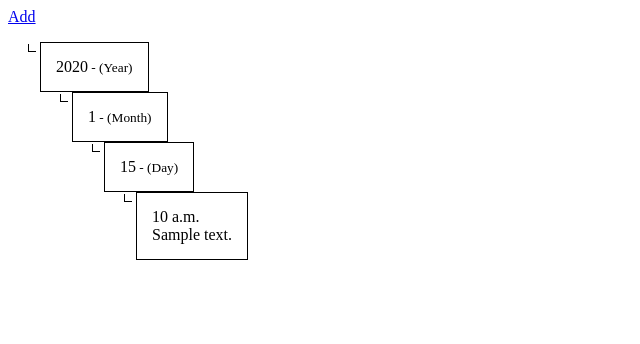
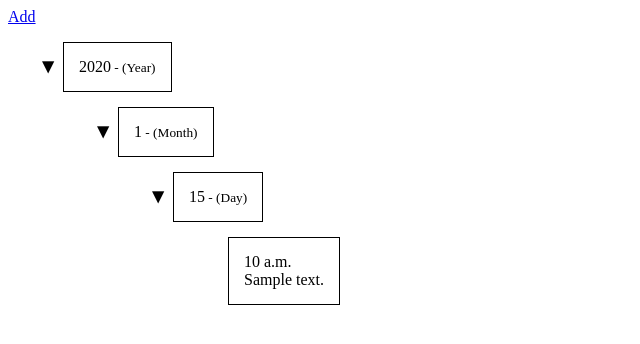
Before and after one commit to shivams906/diary, a Django app: page /entries/ in a window 1280 px wide. Shown: the top 344 px of the page, without its empty margins (0-640 px from the left). Run offline with Django 3.2, Linux system fonts and the light colour scheme; tables that the repository leaves empty hold one stand-in row (values such as "Sample post"); some libraries are stand-ins or nearby versions.

Commit message:
changes css and other things to use carets to represent nested list view

```diff
--- a/entries/static/entries/css/style.css
+++ b/entries/static/entries/css/style.css
@@ -1,43 +1,28 @@
 * {
   box-sizing: border-box; }
 
-main {
-  position: relative; }
 main ul {
+  list-style: none; }
+  main ul li {
     position: relative;
-    list-style: none;
-    padding-left: 32px; }
-    main ul li {
-      position: relative; }
+    margin: 15px; }
   main ul .entry {
     padding: 15px;
     border: 1px solid;
     width: max-content; }
-    main ul .box {
+  main ul .caret {
     cursor: pointer;
     display: block;
     border: 1px solid;
     padding: 15px;
     width: max-content; }
-    main ul .box:hover {
+  main ul .caret:hover {
     background-color: #ccc; }
-    main ul li::before {
-      content: "";
+  main ul .caret::before {
+    content: "\25B6";
     position: absolute;
-      left: -12px;
-      border-top: 1px solid #000;
-      top: 9px;
-      width: 8px;
-      height: 0; }
-    main ul li::after {
-      content: "";
-      position: absolute;
-      left: -12px;
-      border-left: 1px solid #000;
-      height: 100%;
-      width: 0px;
-      top: 2px; }
-    main ul li:last-child::after {
-      height: 8px; }
+    left: -20px; }
+  main ul .caret-down:before {
+    transform: rotate(90deg); }
 
 /*# sourceMappingURL=style.css.map */
--- a/entries/static/entries/list.js
+++ b/entries/static/entries/list.js
@@ -1,9 +1,10 @@
-window.Entries = {}
+window.Entries = {};
 window.Entries.initialize = function () {
-    $('.box').on('click', function () {
+    $('.caret').on('click', function () {
         $(this).siblings('ul').toggle();
+        $(this).toggleClass('caret-down');
     });
 }
 $(document).ready(function () {
     window.Entries.initialize();
-})
+});
--- a/entries/templates/entries/home.html
+++ b/entries/templates/entries/home.html
@@ -12,17 +12,17 @@ Home - Diary
     <ul>
         {% for year_entry in years_entry %}
         <li>
-            <span class="box">{{ year_entry.grouper }}<small> - (Year)</small></span>
+            <span class="caret caret-down">{{ year_entry.grouper }}<small> - (Year)</small></span>
             {% regroup year_entry.list by created.date.month as months_entry %}
             <ul>
                 {% for month_entry in months_entry %}
                 <li>
-                    <span class="box">{{ month_entry.grouper }}<small> - (Month)</small></span>
+                    <span class="caret caret-down">{{ month_entry.grouper }}<small> - (Month)</small></span>
                     {% regroup month_entry.list by created.date.day as days_entry %}
                     <ul>
                         {% for day_entry in days_entry %}
                         <li>
-                            <span class="box">{{ day_entry.grouper }}<small> - (Day)</small></span>
+                            <span class="caret caret-down">{{ day_entry.grouper }}<small> - (Day)</small></span>
                             <ul>
                                 {% for entry in day_entry.list %}
                                 <li>
```
Also changed, not shown: entries/static/entries/tests/tests.html (+16 -7 lines). Lines whose indentation alone changed are shown as unchanged.
